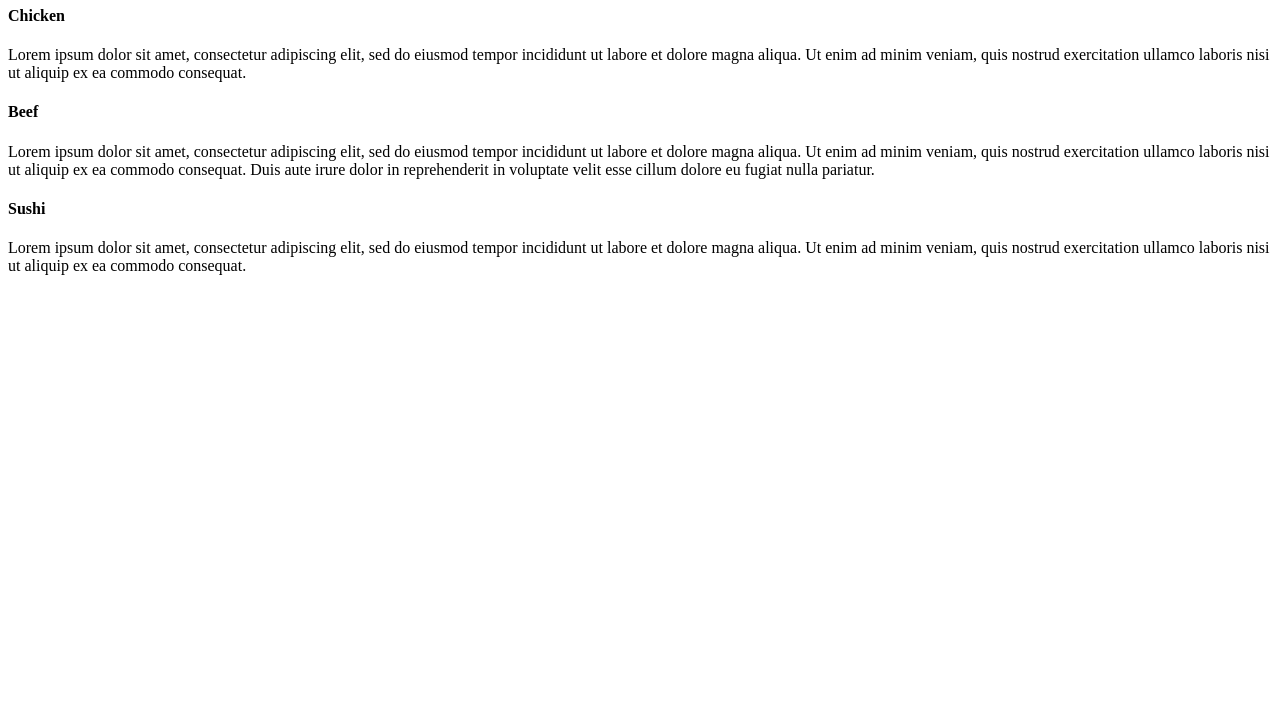
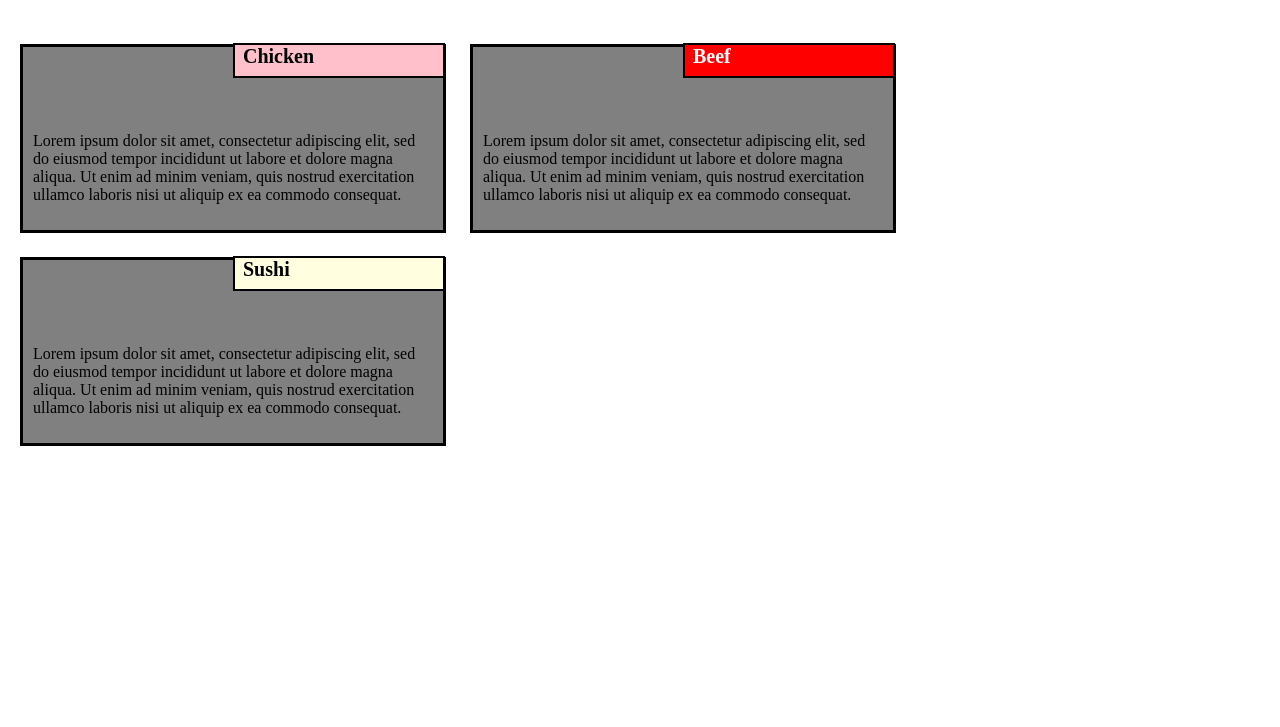
Before and after one commit to AshleyHorne/coursera-test, a plain HTML site: page module2-solution/module2-solution-index.html in a window 1280 px wide. Shown: the part 73-800 px from the top of the page. Drawn offline with Linux system fonts and the light colour scheme.

Commit message:
last update for assignment

```diff
--- a/module2-solution/module2-solution css/module2-solution.css
+++ /dev/null
@@ -1,7 +0,0 @@
-body{
-	background-color: blue;
-}
-
-div{
-	background-color: grey;
-}
--- /dev/null
+++ b/module2-solution/module2-solution css/module2.css
@@ -0,0 +1,13 @@
+body{
+	 background-color: #F9F9F9;
+    background-image: url(images/bg3.png);
+    background-position: center top;
+    background-repeat: repeat;
+    text-shadow: #FFFFFF 0px 1px 0px;
+    font-family: "Georgia", "Times", serif;
+
+}
+
+div {
+	background-color: grey;
+}
--- a/module2-solution/module2-solution-index.html
+++ b/module2-solution/module2-solution-index.html
@@ -1,24 +1,26 @@
 <!DOCTYPE html>
 <html>
 <head>
-	 <link rel="stylesheet" type="text/css" href="module2-solution%2520css/module2-solution.css">
+	 <link rel="stylesheet" type="text/css" href="stylesheet.css">
 	<title>Module2 Solution!</title>
+	<meta name="viewport" content="width=device-width, initial-scale=1.0">
 </head>
 <body>
     <h1>Our Menu</h1>
 
-	<div>
-	<h4 class="foodName">Chicken</h4>
+	<div class="s1">
+	<h3 class="foodName1">Chicken</h3>
 	<p>Lorem ipsum dolor sit amet, consectetur adipiscing elit, sed do eiusmod tempor incididunt ut labore et dolore magna aliqua. Ut enim ad minim veniam, quis nostrud exercitation ullamco laboris nisi ut aliquip ex ea commodo consequat. </p>
 	</div>
 
-	<div>
-		<h4 class="foodName">Beef</h4>
-		<p>Lorem ipsum dolor sit amet, consectetur adipiscing elit, sed do eiusmod tempor incididunt ut labore et dolore magna aliqua. Ut enim ad minim veniam, quis nostrud exercitation ullamco laboris nisi ut aliquip ex ea commodo consequat. Duis aute irure dolor in reprehenderit in voluptate velit esse cillum dolore eu fugiat nulla pariatur. </p>
+	<div class="s1">
+		<h3 class="foodName2">Beef</h3>
+		<p>Lorem ipsum dolor sit amet, consectetur adipiscing elit, sed do eiusmod tempor incididunt ut labore et dolore magna aliqua. Ut enim ad minim veniam, quis nostrud exercitation ullamco laboris nisi ut aliquip ex ea commodo consequat. </p>
 	</div>
 
-	<div>
-		<h4 class="foodName">Sushi</h4>
+
+	<div class="s2">
+		<h3 class="foodName3">Sushi</h3>
 		<p>Lorem ipsum dolor sit amet, consectetur adipiscing elit, sed do eiusmod tempor incididunt ut labore et dolore magna aliqua. Ut enim ad minim veniam, quis nostrud exercitation ullamco laboris nisi ut aliquip ex ea commodo consequat.</p>
 	</div>
 </body>
--- /dev/null
+++ b/module2-solution/stylesheet.css
@@ -0,0 +1,94 @@
+body {
+
+
+}
+
+div {
+	background-color: grey;
+    width: 400px;
+    padding: 10px;
+    margin: 12px;
+    float: left;
+    border: 3px solid black;
+}
+
+h1 {
+    margin-left: 45%;
+    padding-bottom: 2%;
+}
+
+
+.foodName1, .foodName2, .foodName3{
+
+    width: 50%;
+    border: 2px solid black;
+    padding-left: 2%;
+    padding-bottom: 2%;
+    position: relative;
+    top: -34px;
+    left: 50%;
+    font-size: 125%;
+
+
+
+}
+
+.foodName2{
+    background-color: red;
+    color: white;
+
+}
+
+.foodName1{
+    background-color: pink;
+
+
+}
+
+.foodName3{
+    background-color: lightyellow;
+
+}
+
+<----------------------------------------------------------------------------MediaQueries----------------------------------------------------------->
+
+<----------------Labtop----------------------------------------------------------->
+
+@media ( min-device-width: 992px ) and ( max-device-width: 1600px ){
+
+}
+
+
+<----------------tablet----------------------------------------------------------->
+@media screen ( min-device-width: 768px )( max-device-width: 991px ){
+
+    .foodName1, .foodName2, .foodName3{
+
+    width: 50%;
+    border: 2px solid black;
+    padding-left: 2%;
+    padding-bottom: 2%;
+    position: relative;
+    top: -34px;
+    left: 50%;
+    font-size: 125%;
+}
+    div.s1{
+    float: left;
+    width: 43%;
+
+}
+div.s2{
+
+    width: 95%;
+
+}
+
+
+}
+
+<----------------phone----------------------------------------------------------->
+@media screen
+    and ( max-device-width: 766px ){
+
+}
```
